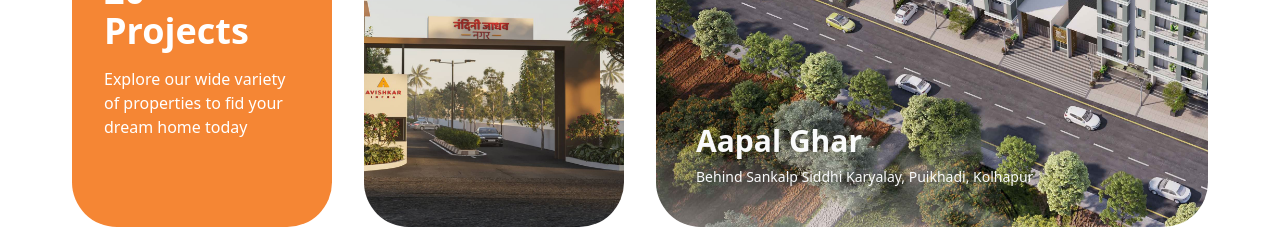
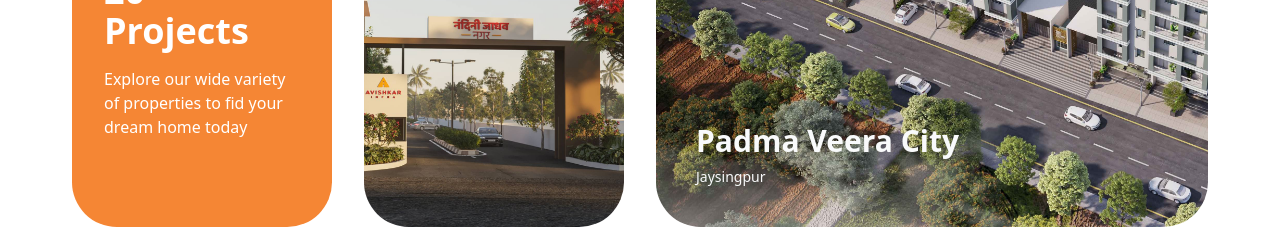
Before and after one commit to shubhcode12/avishkarinfra, a Next.js app: page / in a window 1280 px wide. Shown: the part 3460-3697 px from the top of the page. Built offline with nearby package versions, Linux system fonts and the light colour scheme; no server answers.

Commit message:
rename recent project

```diff
--- a/src/components/Homesections/RecentProjectSection.tsx
+++ b/src/components/Homesections/RecentProjectSection.tsx
@@ -54,10 +54,10 @@
                       <div></div>
                       <div className="text content pl-6 pb-4">
                         <h1 className="font-bold text-xl md:text-3xl text-gray-50 relative z-10">
-                          Aapal Ghar
+                          Padma Veera City
                         </h1>
                         <p className="font-normal text-sm text-gray-50 relative z-10 my-2">
-                          Behind Sankalp Siddhi Karyalay, Puikhadi, Kolhapur
+                          Jaysingpur
                         </p>
                       </div>
                     </div>
```
